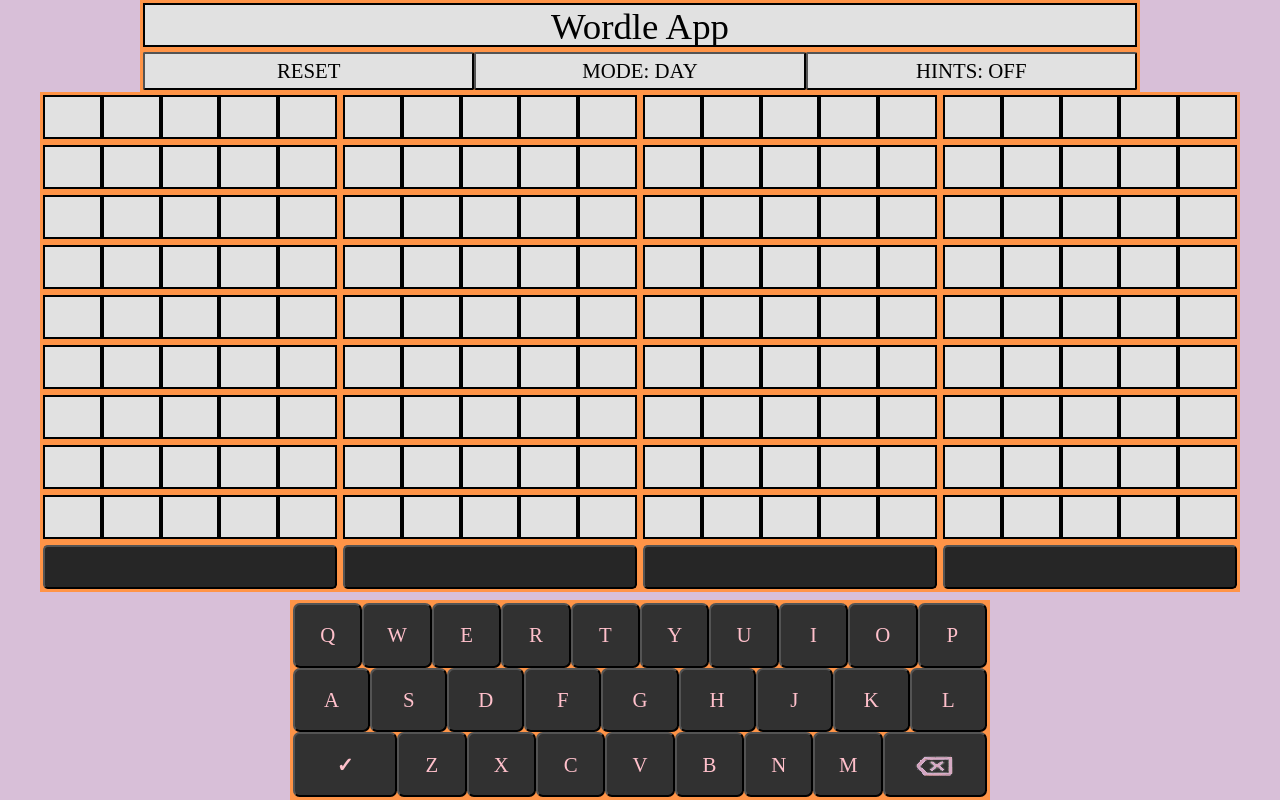
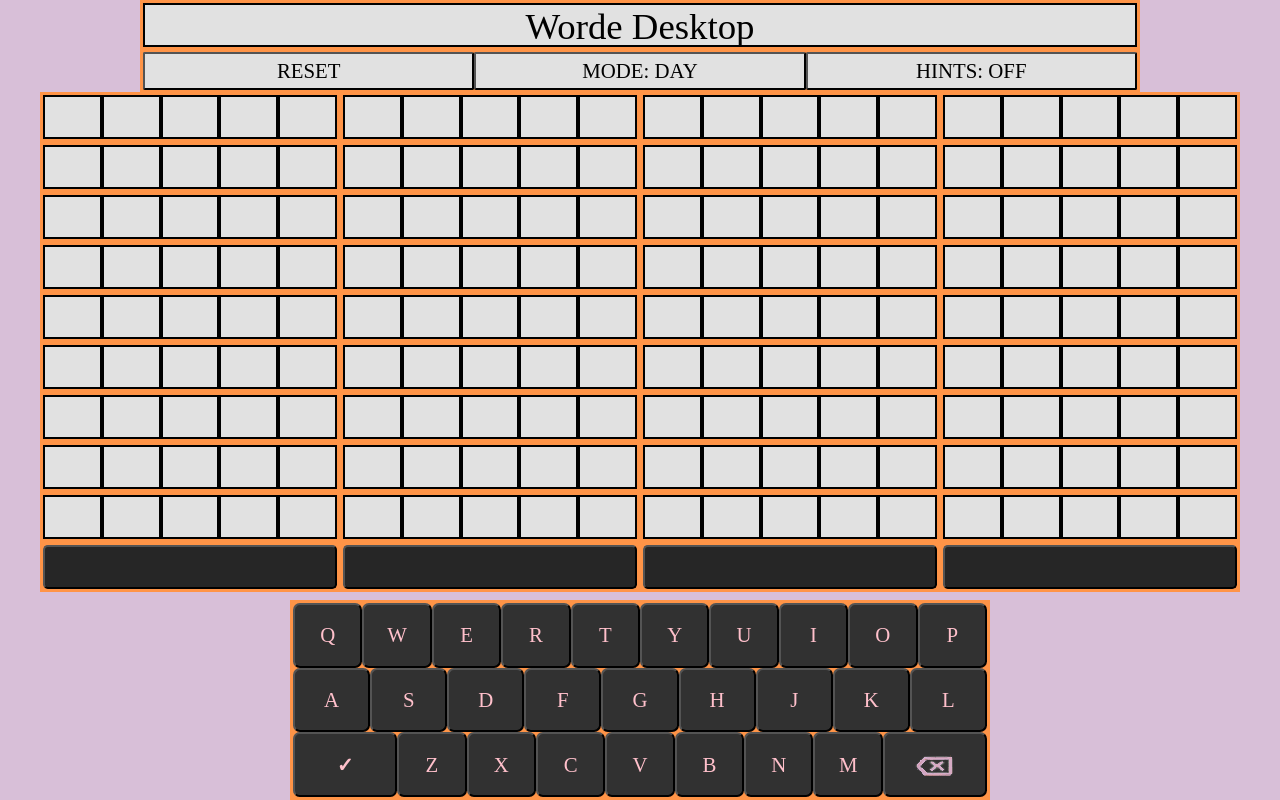
Before and after one commit to ajbarga/word-game, a React (Create React App) app: page / in a window 1280 px wide. Built offline with nearby package versions, Linux system fonts and the light colour scheme.

Commit message:
Fix ratio

```diff
--- a/src/App.tsx
+++ b/src/App.tsx
@@ -23,7 +23,7 @@ interface WordGameProps
 }
 // Where 0: Desktop, 1: Mobile
 const ratio = window.innerHeight / window.innerWidth;
-const deviceType: number = ratio > 2 || ratio < 1/2  ? 0 : 1;
+const deviceType: number = ratio < 2 || ratio > 1/2  ? 0 : 1;
 const title: string = deviceType === 0 ? 'Worde Desktop' : 'Wordle App';
 
 class WordGameApp extends Component<{}, WordGameProps>
```
